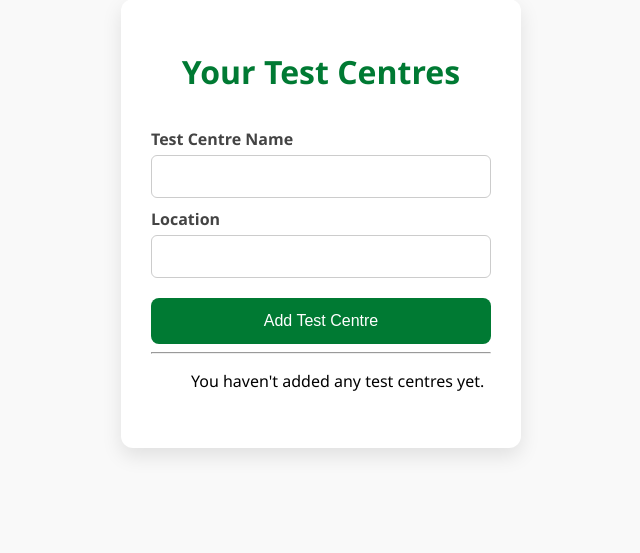
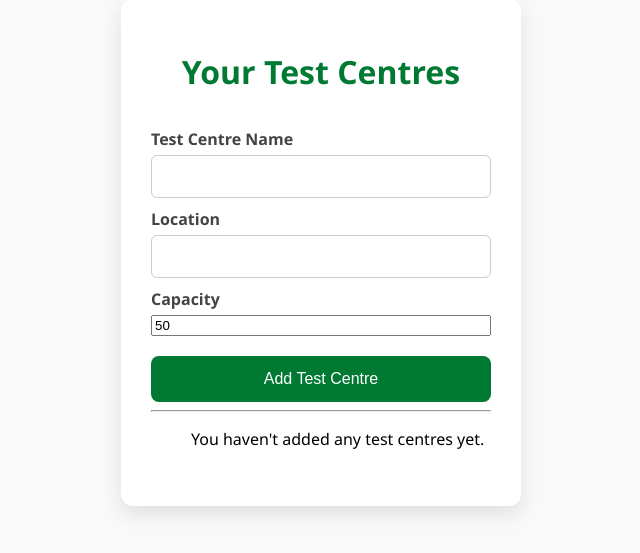
Before and after one commit to JoyMuthoniNjeru/ISproject, a Django app: template templates/testcentre/manage.html in a window 1280 px wide. Shown: the part 211-764 px from the top of the page, without its empty margins (319-959 px from the left). Run offline with Django 5.2, Linux system fonts and the light colour scheme; the template is opened without the code that fills it: values that come from a table or form of the project are taken from there, others are empty.

Commit message:
adding capacity on manager side

```diff
--- a/templates/testcentre/manage.html
+++ b/templates/testcentre/manage.html
@@ -22,6 +22,9 @@
                 <label for="id_location">Location</label>
                 {{ form.location }}
 
+                <label for="id_capacity">Capacity</label>
+                {{ form.capacity }}
+
                 <button type="submit">Add Test Centre</button>
             </form>
 
--- a/testcentre/forms.py
+++ b/testcentre/forms.py
@@ -4,8 +4,9 @@ from .models import TestCentre
 class TestCentreForm(forms.ModelForm):
     class Meta:
         model = TestCentre
-        fields = ['name', 'location']
+        fields = ['name', 'location', 'capacity']
         widgets = {
             'name': forms.TextInput(attrs={'class': 'form-control'}),
             'location': forms.TextInput(attrs={'class': 'form-control'}),
+            'capacity': forms.NumberInput(attrs={'class': 'form-control'}),
         }
--- a/testcentre/models.py
+++ b/testcentre/models.py
@@ -5,6 +5,7 @@ class TestCentre(models.Model):
     name = models.CharField(max_length=100)
     location = models.CharField(max_length=100)
     manager = models.ForeignKey(User, on_delete=models.CASCADE)
+    capacity = models.PositiveIntegerField(default=50)
 
     def __str__(self):
         return self.name
```
Also changed, not shown: adminpanel/forms.py (+13 -0 lines), testcentre/migrations/0002_testcentre_capacity.py (added).
